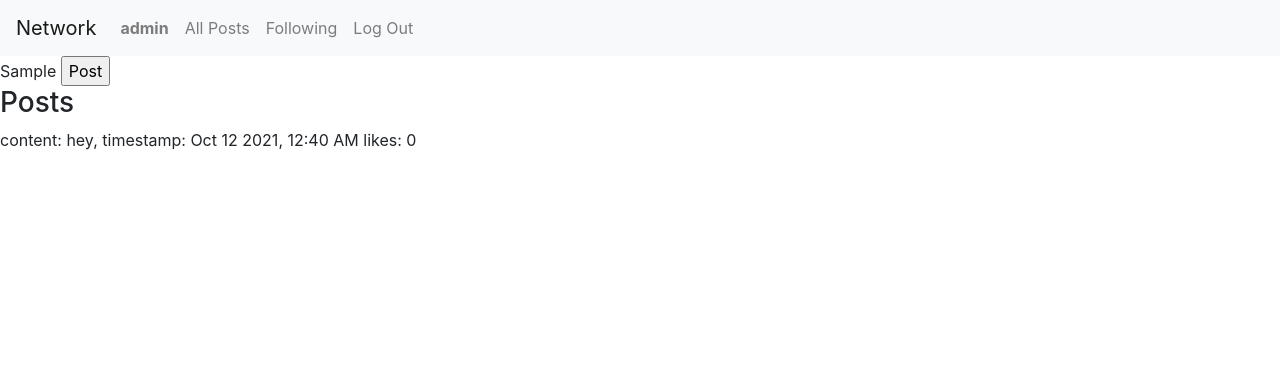
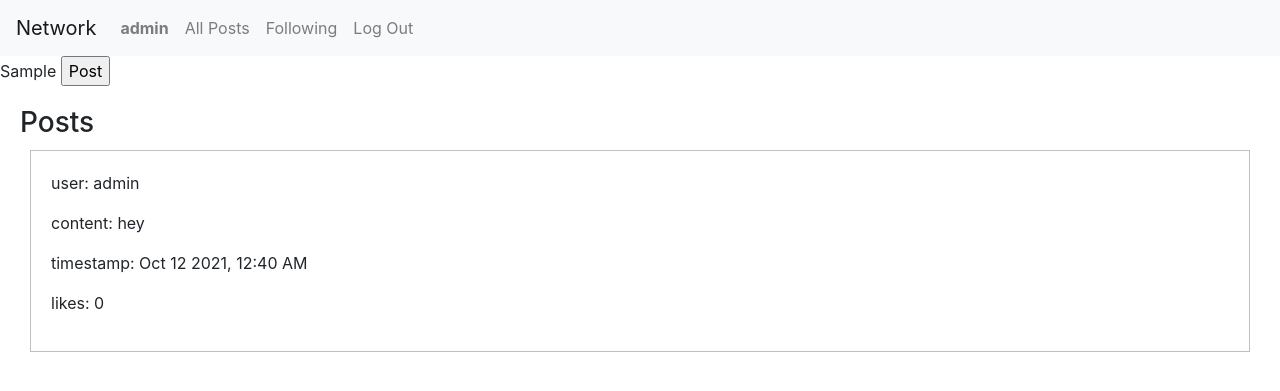
Before and after one commit to ArthurCintra01/SocialMedia-website, a Django app: template network/templates/network/index.html in a window 1280 px wide. Shown: the top 391 px of the page. Run offline with Django 3.2, Linux system fonts and the light colour scheme; a user stored in the database is signed in; data comes from the database, SQL or seed files in the repository; both versions use the stored data as it was after the commit; tables that the repository leaves empty hold one stand-in row (values such as "Sample post"); the template is opened without the code that fills it: most values are stand-ins (such as "Sample title", 1, 10 or a date in 2020); some libraries are stand-ins or nearby versions.

Commit message:
post style

```diff
--- a/network/models.py
+++ b/network/models.py
@@ -7,7 +7,6 @@ class User(AbstractUser):
 
 class Post(models.Model):
     user = models.ForeignKey("User", on_delete=models.RESTRICT, related_name="posts")
-    #posted_by = models.ForeignKey("User", on_delete=models.PROTECT, related_name="my_posts")
     content = models.TextField()
     timestamp = models.DateTimeField(auto_now_add=True)
     likes = models.IntegerField(default=0)
@@ -15,6 +14,7 @@ class Post(models.Model):
     def serialize(self):
         return {
             "id": self.id,
+            "user": self.user.username,
             "content": self.content,
             "likes": self.likes,
             "timestamp": self.timestamp.strftime("%b %d %Y, %I:%M %p")
--- a/network/static/network/index.js
+++ b/network/static/network/index.js
@@ -3,13 +3,16 @@ document.addEventListener('DOMContentLoaded', function(){
    .then(response => response.json())
    .then(posts => {
         for(const post in posts){
-            //user = posts[post].user;
+            user = posts[post].user;
             content = posts[post].content;
             timestamp = posts[post].timestamp;
             likes = posts[post].likes;
             let post_div = document.createElement('div');
-            post_div.innerHTML = `content: ${content}, timestamp: ${timestamp}
-            likes: ${likes}`;
+            post_div.style = "margin: 10px; border: 1px solid #c0c0c0; padding: 20px;"
+            post_div.innerHTML = `<p>user: ${user}</p>
+            <p>content: ${content}</p>
+            <p>timestamp: ${timestamp}</p>
+            <p>likes: ${likes}</p>`;
             document.querySelector('#posts').append(post_div);
        }
    })
--- a/network/templates/network/index.html
+++ b/network/templates/network/index.html
@@ -16,6 +16,14 @@
 
 {% endblock %}
 
+{% block style %}
+    <style>
+        #posts{
+            margin: 20px;
+        }
+    </style>
+{% endblock %}
+
 {% block script %}
     <script src="{% static 'network/index.js' %}"></script>
 {% endblock %}
--- a/network/templates/network/layout.html
+++ b/network/templates/network/layout.html
@@ -6,6 +6,8 @@
         <title>{% block title %}Social Network{% endblock %}</title>
         <link rel="stylesheet" href="https://stackpath.bootstrapcdn.com/bootstrap/4.4.1/css/bootstrap.min.css" integrity="sha384-Vkoo8x4CGsO3+Hhxv8T/Q5PaXtkKtu6ug5TOeNV6gBiFeWPGFN9MuhOf23Q9Ifjh" crossorigin="anonymous">
         <link href="{% static 'network/styles.css' %}" rel="stylesheet">
+        {% block style %}
+        {% endblock %}
         {% block script %}
         {% endblock %}
     </head>
```
Also changed, not shown: db.sqlite3.
